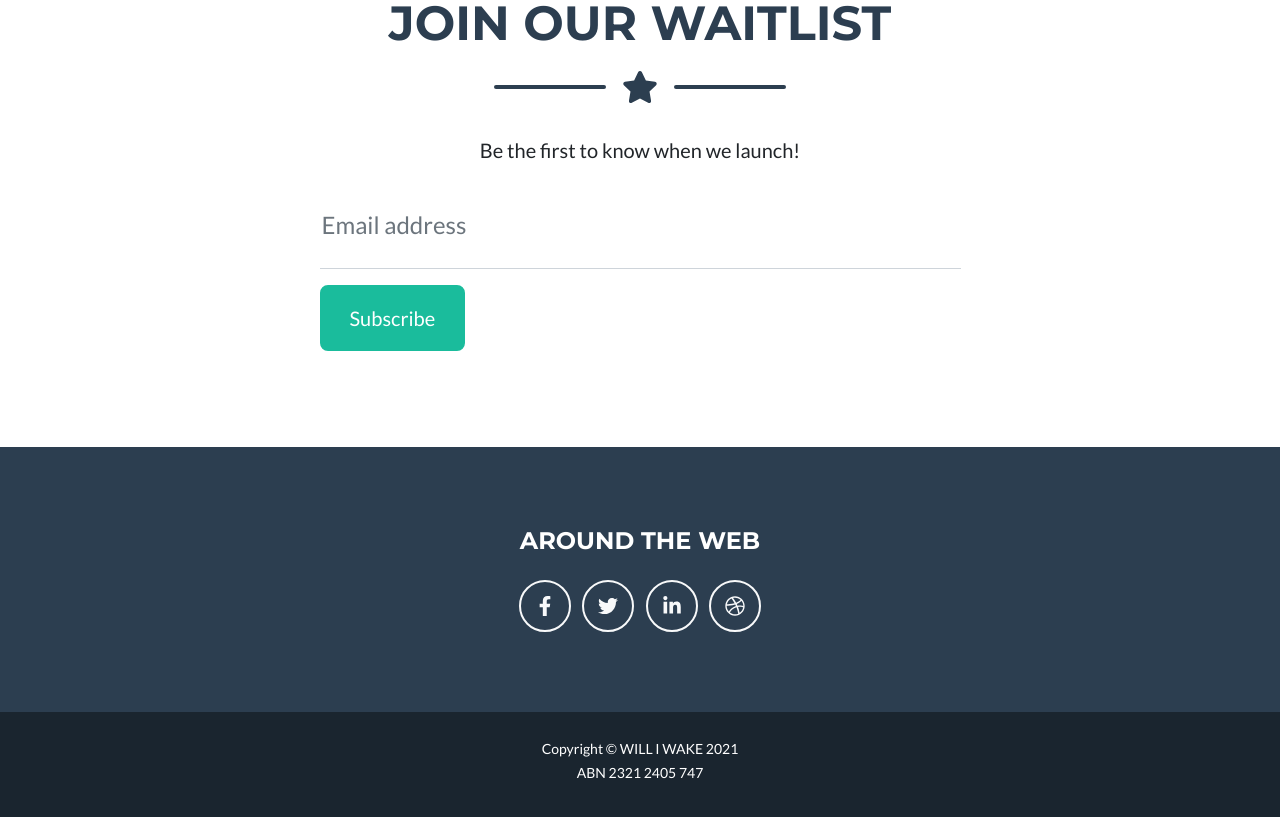
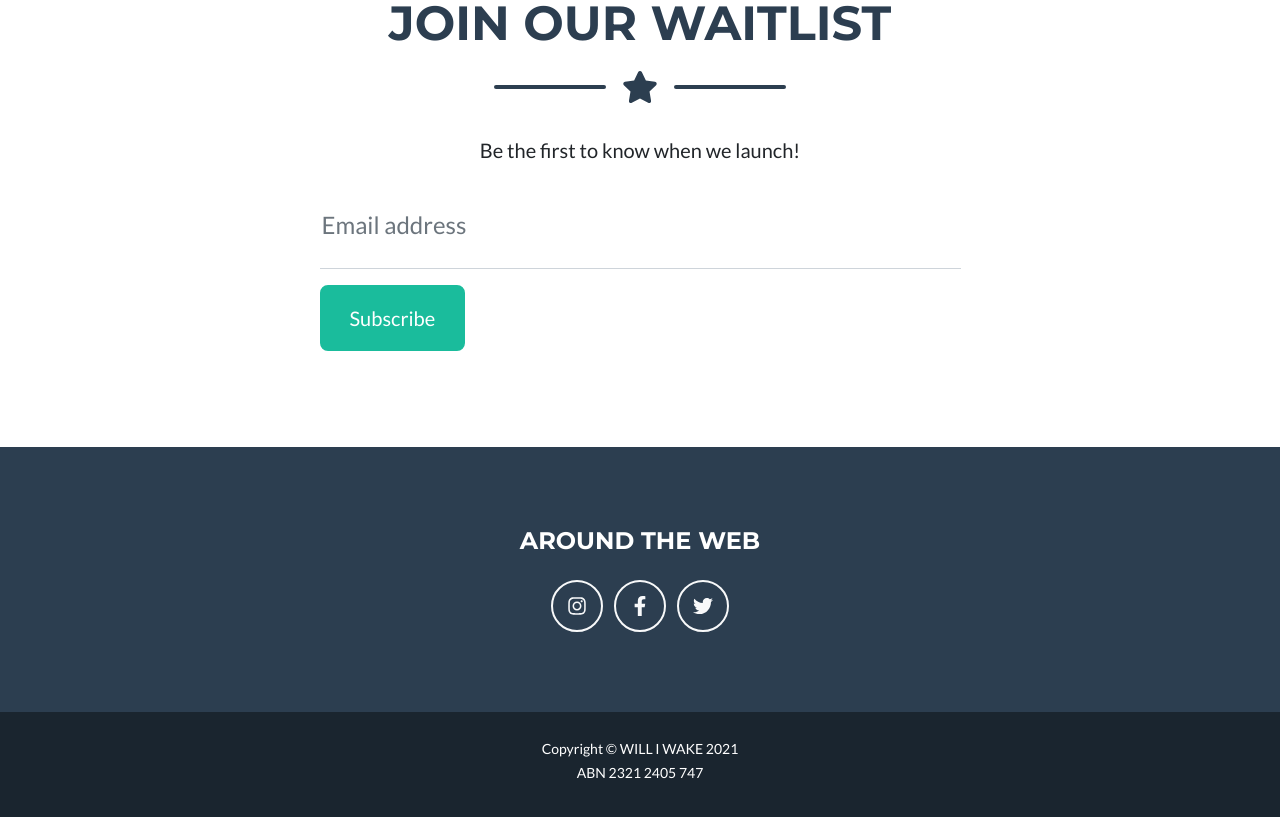
Before and after one commit to yuhonas/williwake.com, a plain HTML site: page index.html in a window 1280 px wide. Shown: the part 2035-2852 px from the top of the page. Drawn offline with nearby package versions, Linux system fonts and the light colour scheme.

Commit message:
copy change + add instagram link now that we have an account

```diff
--- a/index.html
+++ b/index.html
@@ -89,7 +89,7 @@
                         We're taking more photos then any other generation, spending vast amount of time on Social Media &amp; an increasing amount of us are holding digital assets such as cryptocurrency
                     </p>
                     <p>
-                        Have you thought about what happens to it when you pass on? how do you want to be rememebered? we've though about it.... A LOT
+                        This digital life, have you thought about what happens to it when you pass on? how do you want to be rememebered? we've though about it.... A LOT
                     </p>
 
 
@@ -180,10 +180,10 @@
                             <!-- Footer Social Icons-->
                             <div class="col-lg-4 mb-5 mb-lg-0">
                                 <h4 class="text-uppercase mb-4">Around the Web</h4>
+                                <a class="btn btn-outline-light btn-social mx-1" href="https://www.instagram.com/will_i_wake"><i class="fab fa-fw fa-instagram"></i></a>
                                 <a class="btn btn-outline-light btn-social mx-1" href="#!"><i class="fab fa-fw fa-facebook-f"></i></a>
                                 <a class="btn btn-outline-light btn-social mx-1" href="#!"><i class="fab fa-fw fa-twitter"></i></a>
-                                <a class="btn btn-outline-light btn-social mx-1" href="#!"><i class="fab fa-fw fa-linkedin-in"></i></a>
-                                <a class="btn btn-outline-light btn-social mx-1" href="#!"><i class="fab fa-fw fa-dribbble"></i></a>
+                                <!-- <a class="btn btn-outline-light btn-social mx-1" href="#!"><i class="fab fa-fw fa-dribbble"></i></a> -->
                             </div>
                             <!-- Footer About Text-->
                             <!-- <div class="col-lg-4">
```
